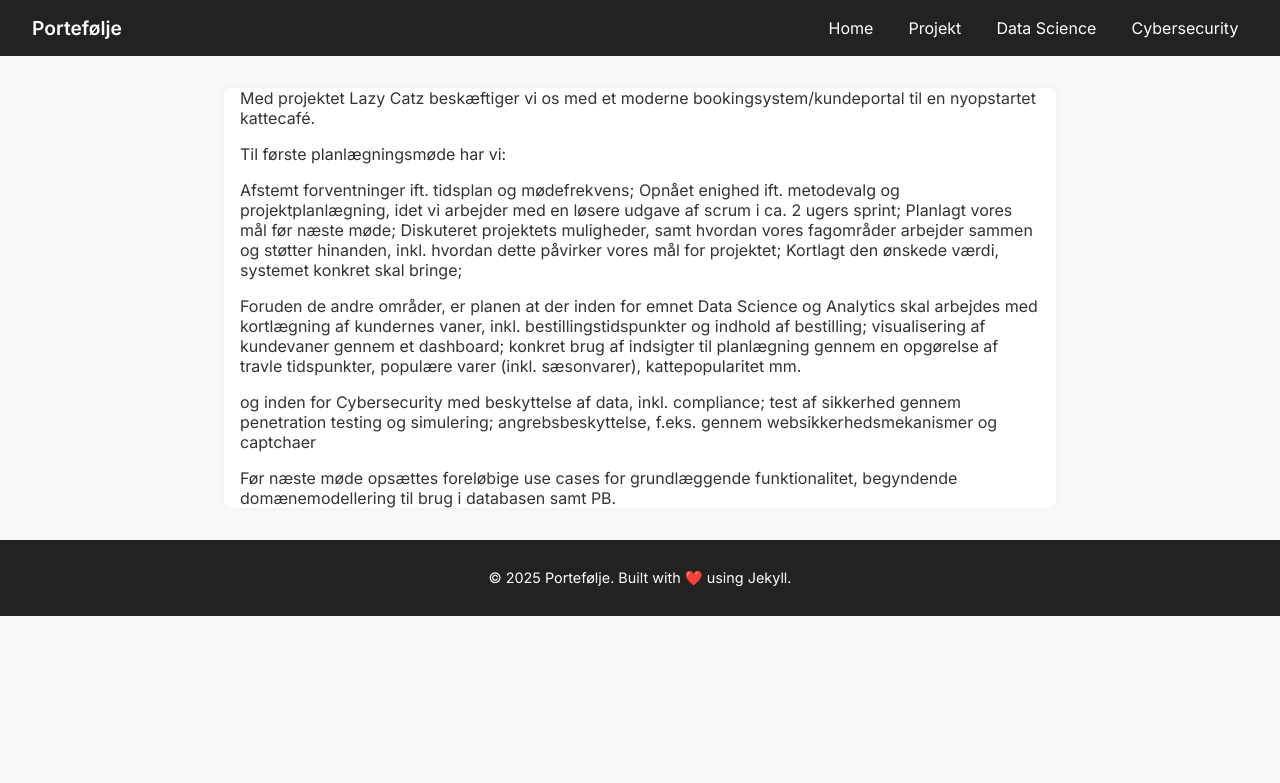
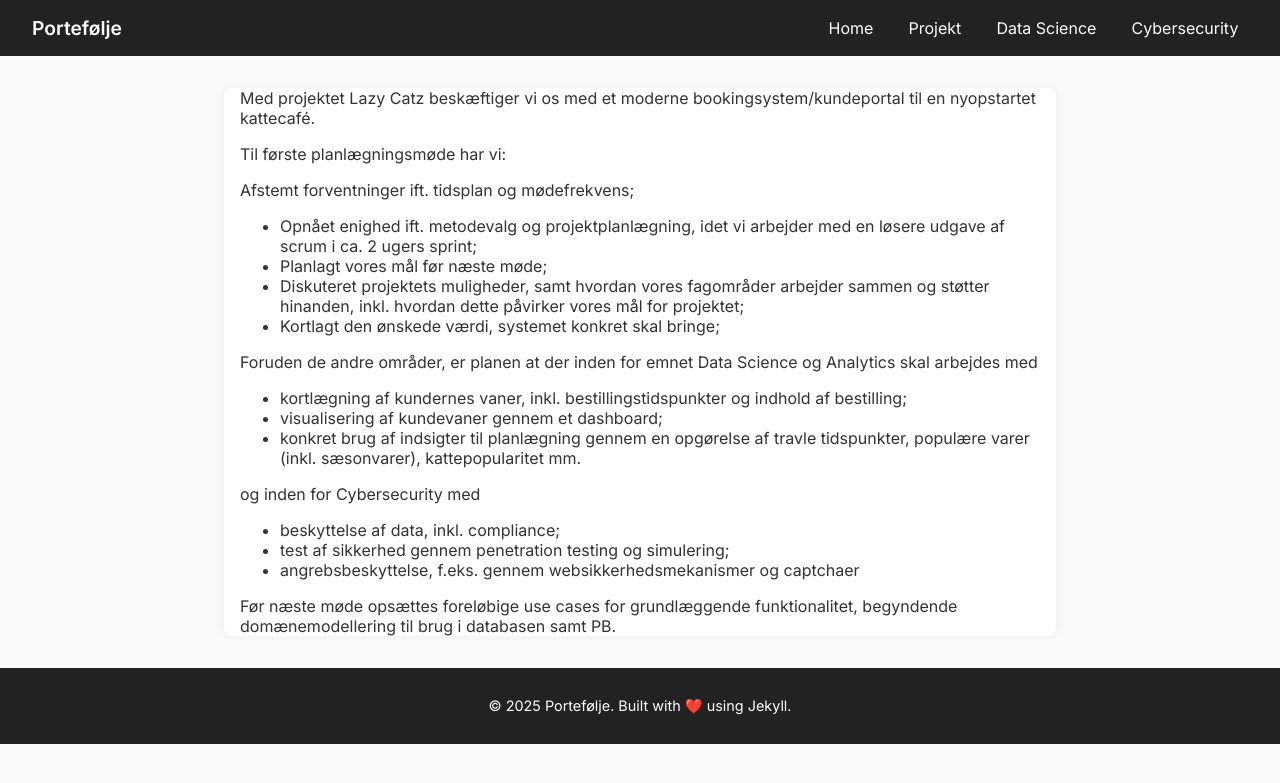
Before and after one commit to lika62310/lika62310.github.io, a Jekyll site: the page built from _posts/2025-08-20-sprint-nul.md, in a window 1280 px wide. Shown: the top 783 px of the page. Built offline with Jekyll 4.4.1, drawn with Linux system fonts in a browser that asks for light colours.

```diff
--- a/_posts/2025-08-20-sprint-nul.md
+++ b/_posts/2025-08-20-sprint-nul.md
@@ -9,20 +9,20 @@ Med projektet Lazy Catz beskæftiger vi os med et moderne bookingsystem/kundepor
 Til første planlægningsmøde har vi:
 
 Afstemt forventninger ift. tidsplan og mødefrekvens;
-Opnået enighed ift. metodevalg og projektplanlægning, idet vi arbejder med en løsere udgave af scrum i ca. 2 ugers sprint;
-Planlagt vores mål før næste møde;
-Diskuteret projektets muligheder, samt hvordan vores fagområder arbejder sammen og støtter hinanden, inkl. hvordan dette påvirker vores mål for projektet;
-Kortlagt den ønskede værdi, systemet konkret skal bringe;
+- Opnået enighed ift. metodevalg og projektplanlægning, idet vi arbejder med en løsere udgave af scrum i ca. 2 ugers sprint;
+- Planlagt vores mål før næste møde;
+- Diskuteret projektets muligheder, samt hvordan vores fagområder arbejder sammen og støtter hinanden, inkl. hvordan dette påvirker vores mål for projektet;
+- Kortlagt den ønskede værdi, systemet konkret skal bringe;
 
 Foruden de andre områder, er planen at der inden for emnet Data Science og Analytics skal arbejdes med
-kortlægning af kundernes vaner, inkl. bestillingstidspunkter og indhold af bestilling;
-visualisering af kundevaner gennem et dashboard;
-konkret brug af indsigter til planlægning gennem en opgørelse af travle tidspunkter, populære varer (inkl. sæsonvarer), kattepopularitet mm.
+- kortlægning af kundernes vaner, inkl. bestillingstidspunkter og indhold af bestilling;
+- visualisering af kundevaner gennem et dashboard;
+- konkret brug af indsigter til planlægning gennem en opgørelse af travle tidspunkter, populære varer (inkl. sæsonvarer), kattepopularitet mm.
 
 
 og inden for Cybersecurity med
-beskyttelse af data, inkl. compliance;
-test af sikkerhed gennem penetration testing og simulering;
-angrebsbeskyttelse, f.eks. gennem websikkerhedsmekanismer og captchaer
+- beskyttelse af data, inkl. compliance;
+- test af sikkerhed gennem penetration testing og simulering;
+- angrebsbeskyttelse, f.eks. gennem websikkerhedsmekanismer og captchaer
 
 Før næste møde opsættes foreløbige use cases for grundlæggende funktionalitet, begyndende domænemodellering til brug i databasen samt PB.
```
